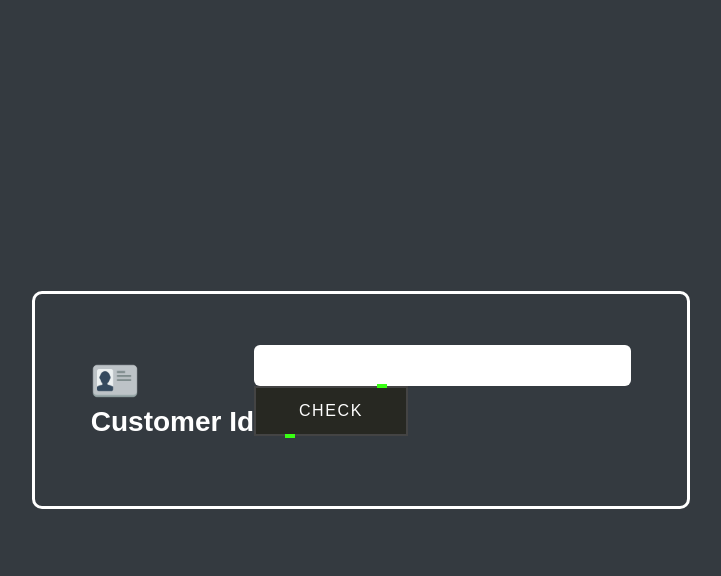
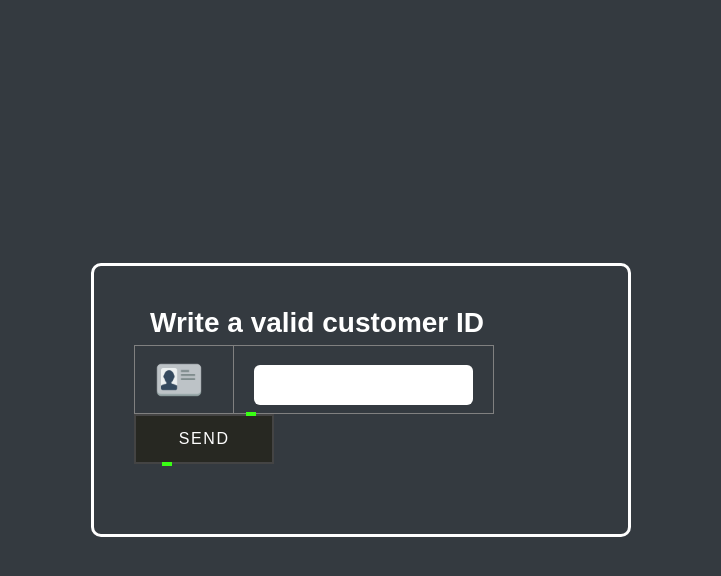
Before and after one commit to Azizo27/ML-Recommendation, a Flask app: page /prediction in a window 1280 px wide. Shown: the top 576 px of the page, without its empty margins (279-1000 px from the left). Run offline with Flask 3, Linux system fonts and the light colour scheme; some libraries are stand-ins or nearby versions.

Commit message:
feat: prediction on Web app

```diff
--- a/app.py
+++ b/app.py
@@ -4,7 +4,10 @@ from PredictProbabilityProduct import PredictProbabilityProduct
 from LoadCsv import LoadCsv
 import threading
 import os
+import time
 import signal
+from prediction.calculations import exponential_smoothing_with_date
+
 
 app = Flask(__name__, static_folder='static')
 
@@ -12,6 +15,14 @@ result = None
 df = None
 calculation_complete = threading.Event()
 
+
+all_products=  [ "product_savings_account", "product_guarantees", "product_current_accounts",
+        "product_derivada_account", "product_payroll_account", "product_junior_account",
+        "product_mas_particular_account", "product_particular_account", "product_particular_plus_account",
+        "product_short_term_deposits", "product_medium_term_deposits", "product_long_term_deposits",
+        "product_e_account", "product_funds", "product_mortgage", "product_first_pensions",
+        "product_loans", "product_taxes", "product_credit_card", "product_securities",
+        "product_home_account", "product_payroll", "product_second_pensions", "product_direct_debit"]
 
 @app.route('/')
 def index():
@@ -21,7 +32,8 @@ def index():
 @app.route('/prediction', methods=['GET', 'POST'])
 def prediction():
     message = ""
-    show_send_button = False
+    final_df = None
+    valid_customer = False
 
     if request.method == 'POST':
         customer_id = int(request.form['customer_id'])
@@ -35,13 +47,32 @@ def prediction():
             df['customer_code'] = df['customer_code'].astype(int)
 
         if customer_id in df['customer_code'].unique():
-            message = "Customer ID exists in the DataFrame."
-            show_send_button = True
+            final_df = df[df['customer_code'] == customer_id].copy()
+
+            print("Doing sorting...")
+            final_df = final_df.sort_values(by=['customer_code', 'date'])
+
+
+            alpha = 0.7  # You can adjust this value based on your preference
+
+            print("Applying exponential smoothing...")
+            # Apply exponential smoothing to the entire DataFrame
+
+            smoothed_values = {}
+            for col in all_products:
+                smoothed_values[col] = exponential_smoothing_with_date(final_df[col].values, alpha)[-1]
+            final_df= pd.DataFrame({'customer_code': df['customer_code'].iloc[0], **smoothed_values}, index=[0])
+
+            print("Dropping duplicates...")
+            # Drop duplicates based on customer_code
+            final_df = final_df.drop_duplicates(subset='customer_code')
+
+            final_df.drop(columns=['customer_code'], inplace=True)
+            valid_customer = True
         else:
-            print("in else")
             message = "Customer ID does not exist in the DataFrame."
 
-    return render_template('prediction.html', message=message, show_send_button=show_send_button)
+    return render_template('prediction.html', message=message, valid_customer=valid_customer, result=final_df)
 
 
 @app.route('/recommendation')
@@ -63,14 +94,6 @@ def calculate_recommendation(month, age, gross_income, customer_seniority, custo
         'gender': [gender]
     }
     df = pd.DataFrame(data)
-
-    all_products=  [ "product_savings_account", "product_guarantees", "product_current_accounts",
-        "product_derivada_account", "product_payroll_account", "product_junior_account",
-        "product_mas_particular_account", "product_particular_account", "product_particular_plus_account",
-        "product_short_term_deposits", "product_medium_term_deposits", "product_long_term_deposits",
-        "product_e_account", "product_funds", "product_mortgage", "product_first_pensions",
-        "product_loans", "product_taxes", "product_credit_card", "product_securities",
-        "product_home_account", "product_payroll", "product_second_pensions", "product_direct_debit"]
 
     for target in all_products:
         target_column = PredictProbabilityProduct(df, target, month)
--- a/static/css/style.css
+++ b/static/css/style.css
@@ -287,7 +287,14 @@ button {
 
 
 
+  .scrollable-content {
+    max-height: 300px; /* Set the desired height here */
+    overflow-y: scroll;
+    scrollbar-width: none; /* Hide the scrollbar on supported browsers (Firefox) */
+    -ms-overflow-style: none; /* Hide the scrollbar on supported browsers (IE and Edge) */
+  }
 
-  .section-div {
-    margin-bottom: 40px; /* Adjust this value to control the spacing */
+  /* Hide the scrollbar on Webkit-based browsers (Chrome, Safari, Opera) */
+  .scrollable-content::-webkit-scrollbar {
+    display: none;
   }
--- a/templates/prediction.html
+++ b/templates/prediction.html
@@ -7,31 +7,54 @@
     <link rel="stylesheet" type="text/css" href="{{ url_for('static', filename = 'css/style.css') }}" />
 
     <script src="{{ url_for('static', filename = 'javascript/prediction.js') }}"></script>
-
-
   </head>
   <body class="bg-dark text-light">
     <div class="form-holder">
       <div class="form-content">
         <div class="form-items">
+          <form method="post" onsubmit="showSpinner()">
             <div class="container">
-            <div>
-            <img src="{{ url_for('static', filename = 'images/customer-code.png') }}" alt="Customer Code" class="image-size" />
-            <h3>Customer Id</h3>
+              <h3>Write a valid customer ID</h3>
             </div>
-            <div>
-            <form method="post" onsubmit="showSpinner()">
+            <table>
+              <tr>
+                <td title="Write a correct customer ID that exist in your .csv file">
+                  <img src="{{ url_for('static', filename = 'images/customer-code.png') }}" alt="Customer-Code Icon" class="image-size" />
+                </td>
+                <td>
                   <input type="text" id="customer_id" name="customer_id" required />
-              <button style="--clr:#39FF14" type="submit" id="checkButton" ><span>Check</span><i></i></button>
-              <div id="spinner"  class="spinner-border" role="status" style="display: none"></div>
+                </td>
+              </tr>
+            </table>
+
+            <div class="row">
+              <div class="form-group">
+                <button style="--clr:#39FF14" type="submit" id="checkButton"><span>Send</span><i></i></button>
+                <div id="spinner" class="spinner-border" role="status" style="display: none"></div>
+              </div>
+            </div>
           </form>
-            <div>
+          {% if not valid_customer %}
             <p>{{ message }}</p>
-            {% if show_send_button %}
-            <button style="--clr:#39FF14"><span>Send</span><i></i></button>
           {% endif %}
 
+          {% if valid_customer %}
+          <br/>
+          <div class="container">
+            <img src="{{ url_for('static', filename = 'images/result.png') }}" alt="Result Icon" class="image-size" />
+            <h3>Prediction Result</h3>
           </div>
+          <br/>
+            <div class="scrollable-content">
+              {% for column in result.columns %}
+                <div class="row">
+                  <div class="col">
+                    <strong>{{ column }}</strong>: {{ result[column].iloc[0]|safe }}
+                  </div>
+                </div>
+              {% endfor %}
+            </div>
+          {% endif %}
         </div>
       </div>
     </div>
```
Also changed, not shown: prediction/calculations.py (+0 -31 lines), prediction/main.py (+36 -4 lines), README.md. Lines whose indentation alone changed are shown as unchanged.
